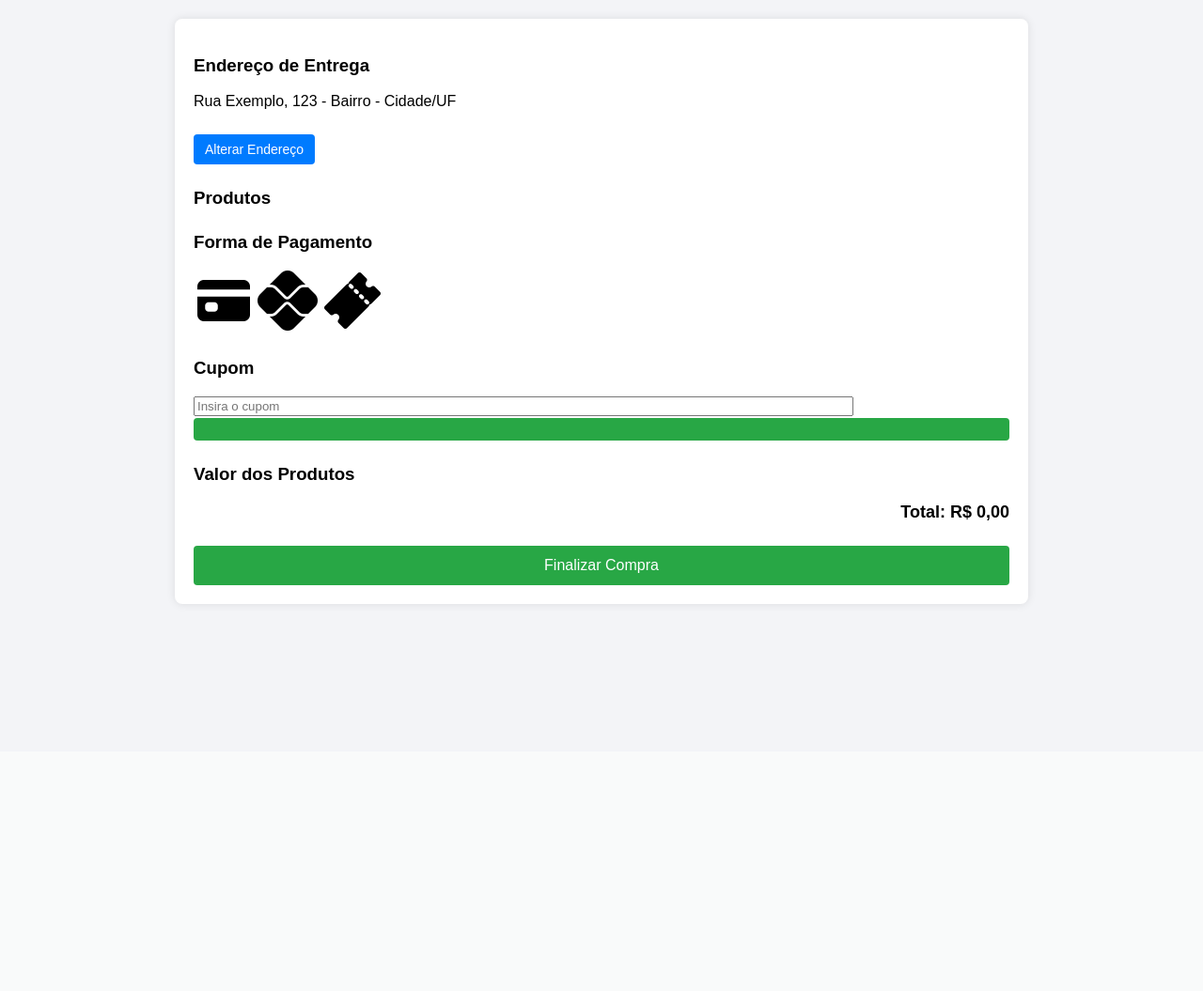
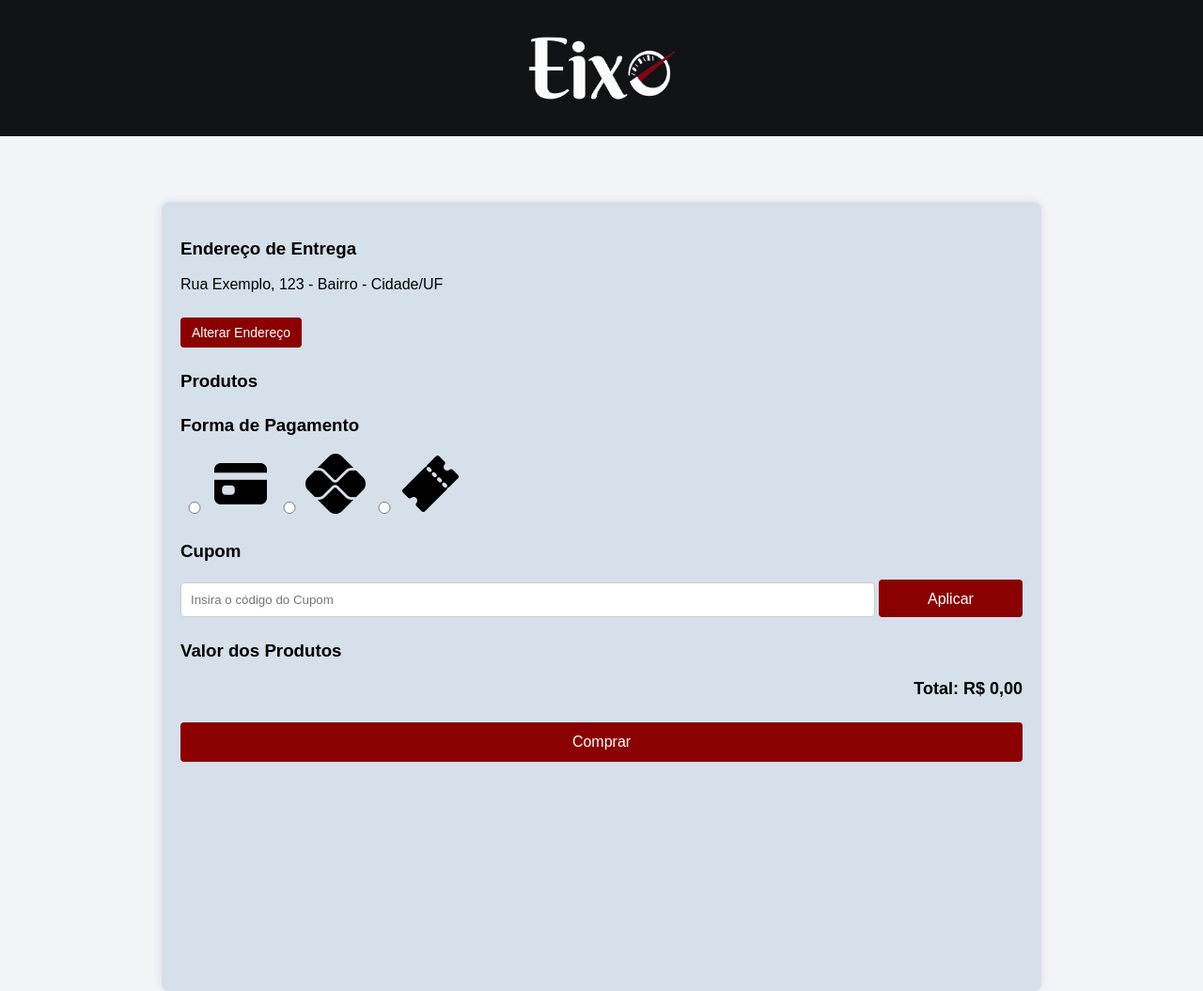
Before and after one commit to senacti866-dev/eixoautopi, a PHP site: page /pages/finalizacaoC.php in a window 1280 px wide. Shown: the whole page at 94% size. Before the commit the page ends 646 px from the top, so only its background shows below. Run offline with PHP 8.4, Linux system fonts and the light colour scheme.

Commit message:
eixoautopi: "finalização de compras estilização"

```diff
--- a/css/finalizacaoC.css
+++ b/css/finalizacaoC.css
@@ -2,13 +2,39 @@ body {
     font-family: Arial, sans-serif;
     background-color: #F3F4F7;
     margin: 0;
-    padding: 20px;
+    padding: 0px;
 }
 
+/*HEADER*/
+header {
+    height: 145px;
+    width: 100%;
+    margin: 0%;
+    padding: 0%;
+    background-color: #111317;
+    display: flex;
+    align-items: center;
+    justify-content: center;
+    gap: 25px;
+    margin-bottom: 70px;
+}
+
+
+#logo img {
+    height: 70px;
+    width: 160px;
+    display: flex;
+    align-self: center;
+}
+
+/*FIM HEADER*/
+
+
 .checkout-container {
-    width: 70%;
+    max-width: 70%;
+    min-height: 100vh;
     margin: auto;
-    background: #fff;
+    background: #D6E0EA;
     padding: 20px;
     border-radius: 8px;
     box-shadow: 0 0 10px rgba(0, 0, 0, 0.1);
@@ -23,11 +49,8 @@ h2 {
     margin-bottom: 25px;
 }
 
-input{
-    width: 80%;
-}
-#search-cupom{
-    width: 20;
+img{
+    cursor: pointer;
 }
 
 label {
@@ -45,6 +68,52 @@ textarea {
     border-radius: 4px;
 }
 
+input{
+    width: 80%;
+    padding: 10px;
+    border: 1px solid #ccc;
+    border-radius: 4px;
+}
+
+.checkbox{
+    width: 20px;
+}
+
+#Pix-QR{
+    width: 30%;
+    height: 300px;
+    display: block;
+}
+
+.Code-container{
+    display: flex;
+}
+
+#Pix-Code{
+    width: 30%;
+    height: 20px;
+    text-align: center;
+    padding: 10px;
+    border: 1px, solid #333;
+    border-radius: 5px;
+    cursor: text;
+}
+
+#Copy-btn{
+    width: 80px;
+    height: 40px;
+    font-size: 10px;
+}
+
+#Copy-btn img{
+    width: 60%;
+    object-fit: contain;
+}
+
+#aplicar-cupom{
+    width: 17%;
+    height: 40px;
+}
 .products {
     margin-top: 10px;
 }
@@ -63,7 +132,7 @@ textarea {
 }
 
 button {
-    background-color: #28a745;
+    background-color: #8b0000;
     color: white;
     padding: 12px 20px;
     border: none;
@@ -74,11 +143,11 @@ button {
 }
 
 button:hover {
-    background-color: #218838;
+    background-color: #b80000;
 }
 
 .btn-alterar {
-    background-color: #007bff;
+    background-color: #8b0000;
     color: white;
     padding: 8px 12px;
     font-size: 14px;
@@ -87,5 +156,5 @@ button:hover {
 }
 
 .btn-alterar:hover {
-    background-color: #0056b3;
+    background-color: #b80000;
 }
--- a/pages/finalizacaoC.php
+++ b/pages/finalizacaoC.php
@@ -1,12 +1,20 @@
 <!DOCTYPE html>
 <html lang="pt-br">
+
 <head>
     <meta charset="UTF-8">
     <meta name="viewport" content="width=device-width, initial-scale=1.0">
     <link rel="stylesheet" href="/eixoauto/eixoautopi/css/finalizacaoC.css">
-    <title>Finalização de Compra</title>
+    <title>Document</title>
 </head>
+
 <body>
+
+    <header>
+        <div id="logo">
+            <a href="/eixoauto/eixoautopi/pages/index.php"><img src="/eixoauto/eixoautopi/img/Icons/Logo E branca real.png" alt="Logo da empresa Eixo"></a>
+        </div>
+    </header>
     <div class="checkout-container">
 
         <!-- Endereço -->
@@ -26,26 +34,27 @@
 
         <div class="section">
             <h3>Produtos</h3>
-            <div class="produtos">
+        </div>
 
-            </div>
-            <!-- Colocar os produtos que foram comprados -->
-        </div>
 
         <!-- Forma de Pagamento -->
         <div class="section">
             <h3>Forma de Pagamento</h3>
-            <img class="forma-de-pagamento" src="/eixoauto/eixoautopi/img/Icons/Card-Icon.png" alt="Ícone Cartão de Crédito" onclick="cartaoInfo()">
-            <img class="forma-de-pagamento" src="/eixoauto/eixoautopi/img/Icons/Pix-Icon.png" alt="Ícone Pix">
-            <img class="forma-de-pagamento" src="/eixoauto/eixoautopi/img/Icons/Ticket-Icon.png" alt="Ícone Boleto">
+            <input type="radio" name="Select-Payment" class="checkbox" id="cartao">
+            <img id="cartao" src="/eixoauto/eixoautopi/img/Icons/Card-Icon.png" alt="Ícone Cartão de Crédito">
+            <input type="radio" name="Select-Payment" class="checkbox" id="pix">
+            <img id="pix" src="/eixoauto/eixoautopi/img/Icons/Pix-Icon.png" alt="Ícone Pix">
+            <input type="radio" name="Select-Payment" class="checkbox" id="boleto">
+            <img id="boleto" src="/eixoauto/eixoautopi/img/Icons/Ticket-Icon.png" alt="Ícone Boleto">
+            <div id="payment"></div>
         </div>
 
         <div class="section">
             <h3>Cupom</h3>
-            <input id="Cupom-input" type="text" placeholder="Insira o cupom">
-            <button id="search-cupom"></button>
+            <input id="cupom-code" type="text" placeholder="Insira o código do Cupom">
+            <button id="aplicar-cupom">Aplicar</button>
+        </div>
 
-        </div>
         <!-- Produtos -->
         <div class="section">
             <h3>Valor dos Produtos</h3>
@@ -54,10 +63,11 @@
         </div>
 
         <!-- Botão de Finalizar -->
-        <button onclick="finalizarCompra()">Finalizar Compra</button>
+        <button onclick="finalizarCompra()">Comprar</button>
     </div>
 
     <script src="/eixoauto/eixoautopi/js/finalizacaoC.js"></script>
+    <script src="/eixoauto/eixoautopi/js/favoritos.js"></script>
 </body>
 
 </html>
```
Also changed, not shown: js/finalizacaoC.js (+46 -8 lines).
